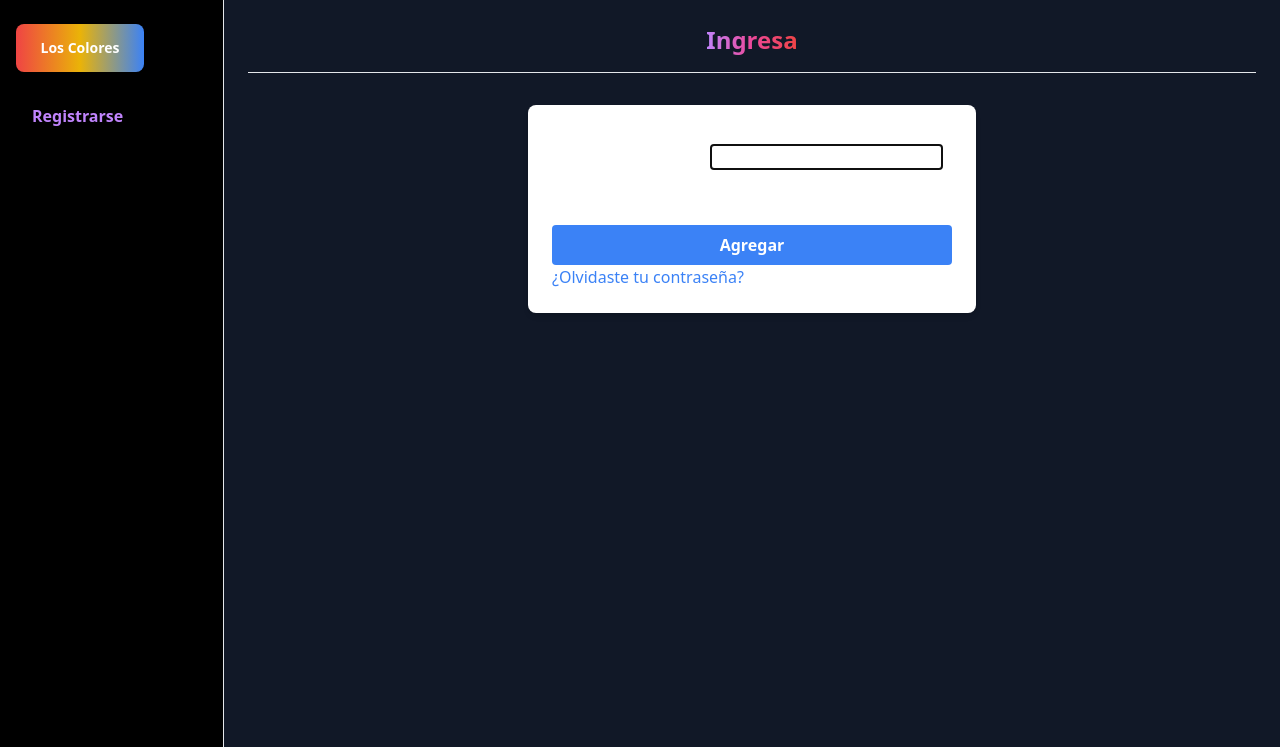
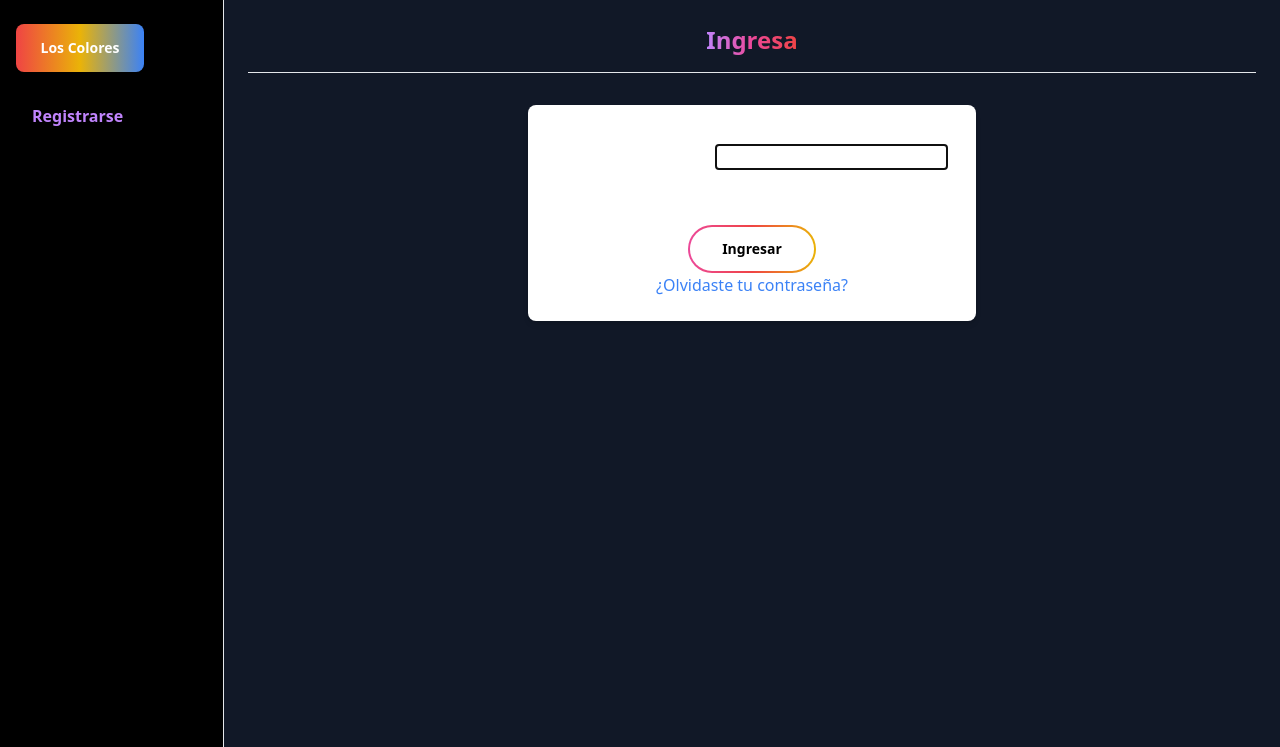
Before and after one commit to xXJuanDavidXx/Sistema-de-compra-venta-e-inventario, a Django app: page /usuarios/login/ in a window 1280 px wide. Shown: the top 747 px of the page. Run offline with Django 5.2, Linux system fonts and the light colour scheme; some libraries are stand-ins or nearby versions.

Commit message:
Ajustada la coherencia de la pagina encuanto color de botones y espacio entre elementos y modificación del docker file

```diff
--- a/reportes/templates/reportes/diario.html
+++ b/reportes/templates/reportes/diario.html
@@ -33,7 +33,11 @@
             <div>
               <form action="{% url 'buscar_diario' %}" method="get">
 		      {{ form|crispy }}
-	      <button type="submit" class="bg-blue-500 text-white px-4 py-2 rounded">Buscar</button>
+              <button type="submit" class="group inline-block rounded-full bg-gradient-to-r from-pink-500 via-red-500 to-yellow-500 p-[2px] hover:text-white focus:outline-none focus:ring active:text-opacity-75">
+                <span class="block rounded-full bg-white px-8 py-3 text-sm text-black font-medium group-hover:bg-transparent">
+                  Buscar
+                </span>
+              </button>
               </form>
             </div>
         </center>
--- a/usuarios/templates/login.html
+++ b/usuarios/templates/login.html
@@ -26,15 +26,19 @@
   <hr>
 
   <div class="max-w-md mx-auto mt-8 p-6 bg-white rounded-lg shadow-md">
-    <form method="post" class="space-y-4">
+    <form method="post" class="space-y-4 text-center">
       {% csrf_token %}
 
       {{ form|crispy }}
-      <button type="submit" class="w-full bg-blue-500 hover:bg-blue-600 text-white font-bold py-2 px-4 rounded focus:outline-none focus:shadow-outline">
-        Agregar
+      <button type="submit" class="group inline-block rounded-full bg-gradient-to-r from-pink-500 via-red-500 to-yellow-500 p-[2px] hover:text-white focus:outline-none focus:ring active:text-opacity-75">
+        <span class="block rounded-full bg-white px-8 py-3 text-sm text-black font-medium group-hover:bg-transparent">
+          <strong>Ingresar</strong>
+        </span>
       </button>
     </form>
-    <a href="{% url 'password_reset' %}" class="text-blue-500">¿Olvidaste tu contraseña?</a>
+    <div class="text-center">
+      <a href="{% url 'password_reset' %}" class="text-blue-500">¿Olvidaste tu contraseña?</a>
+    </div>
   </div>
 
 {% endblock %}
--- a/usuarios/templates/recuperar/Done1.html
+++ b/usuarios/templates/recuperar/Done1.html
@@ -4,7 +4,7 @@
 <div class="flex flex-col items-center justify-center min-h-screen bg-gray-900 text-white">
     <div class="bg-gray-800 shadow-md rounded-lg px-8 py-6 max-w-md w-full">
         <h2 class="text-2xl font-bold mb-4 text-center">Correo de recuperación enviado</h2>
-        <p class="text-center">Hemos enviado un correo electrónico con las instrucciones para recuperar tu contraseña. Revisa tu bandeja de entrada.</p>
+        <p class="text-center">Te he enviado un correo electrónico con las instrucciones para recuperar tu contraseña. Revisa tu bandeja de entrada.</p>
     </div>
 </div>
 {% endblock %}
```
Also changed, not shown: app/templates/agregar.html (+5 -3 lines), reportes/templates/agregar_factura.html (+5 -3 lines), reportes/templates/facturas.html (+7 -2 lines), reportes/templates/reportes/anual.html (+6 -2 lines), reportes/templates/reportes/mensual.html (+6 -2 lines), reportes/templates/reportes/resultados/resultados_años.html (+6 -2 lines), reportes/templates/reportes/resultados/resultados_dias.html (+6 -2 lines), reportes/templates/reportes/resultados/resultados_meses.html (+6 -2 lines), usuarios/templates/signup.html (+6 -3 lines), 1 other file.
